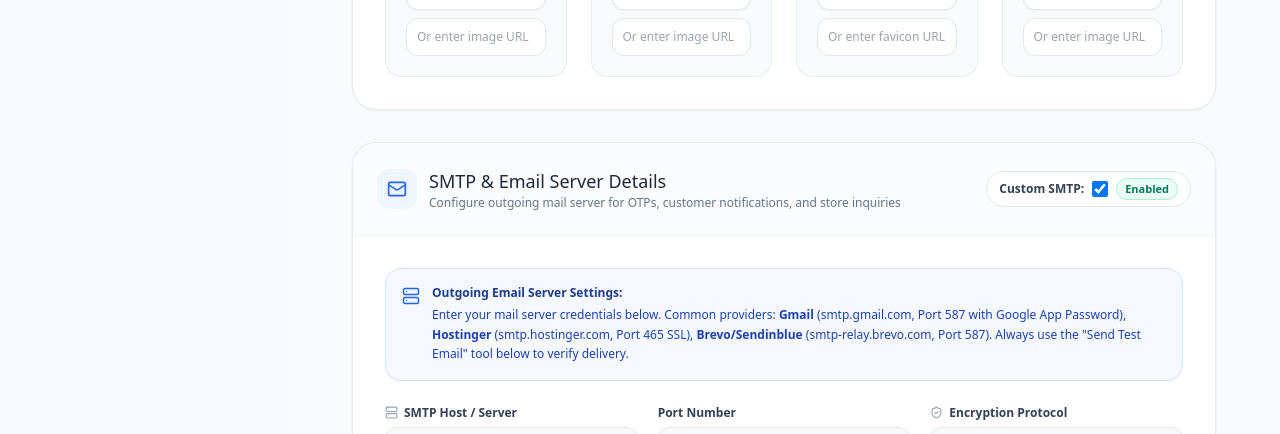
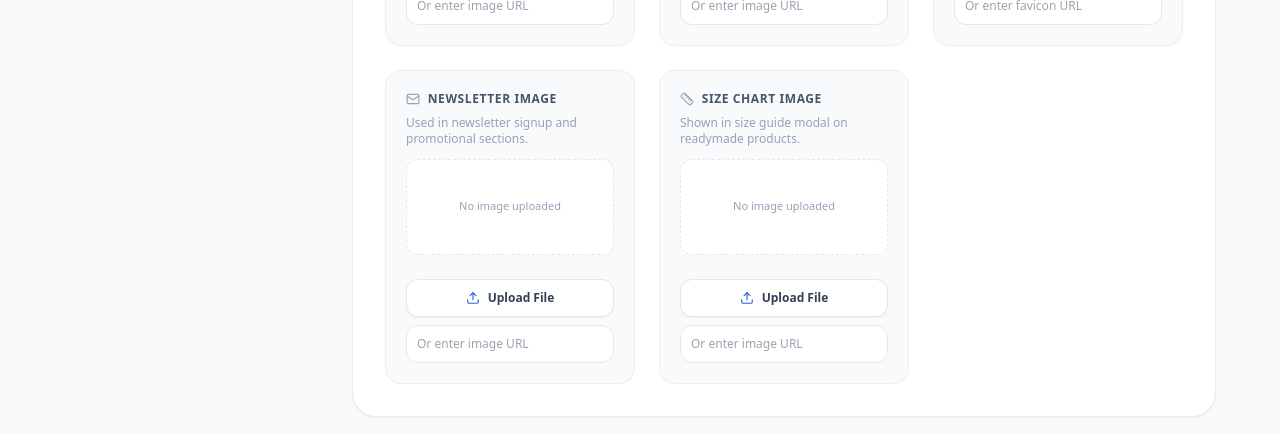
Before and after one commit to sunny-singh-96/Punroyal-Admin, a Next.js app: page /settings in a window 1280 px wide. Shown: the part 844-1278 px from the top of the page. Built offline with nearby package versions, Linux system fonts and the light colour scheme; no server answers; sample sign-in values are in the browser's storage.

Commit message:
Add Size Chart Image uploader with auto-WebP conversion in Global Settings

```diff
--- a/app/settings/page.tsx
+++ b/app/settings/page.tsx
@@ -29,7 +29,8 @@ import {
   Send,
   Server,
   ShieldCheck,
-  Lock
+  Lock,
+  Ruler
 } from "lucide-react";
 import PageHeader from "@/components/admin/head/head";
 import { globalSettingsAPI } from "@/lib/integration/globalSettings";
@@ -129,6 +130,7 @@ export default function SettingsPage() {
   const [footerLogo, setFooterLogo] = useState("");
   const [favicon, setFavicon] = useState("");
   const [newsletterImage, setNewsletterImage] = useState("");
+  const [sizeChartImage, setSizeChartImage] = useState("");
   const [footerDescription, setFooterDescription] = useState("");
   const [footerLinks, setFooterLinks] = useState<FooterLink[]>([
     { name: "About", link: "/about" },
@@ -165,12 +167,14 @@ export default function SettingsPage() {
   const [footerLogoFile, setFooterLogoFile] = useState<File | null>(null);
   const [faviconFile, setFaviconFile] = useState<File | null>(null);
   const [newsletterImageFile, setNewsletterImageFile] = useState<File | null>(null);
+  const [sizeChartImageFile, setSizeChartImageFile] = useState<File | null>(null);
 
   // File previews
   const [headerLogoPreview, setHeaderLogoPreview] = useState("");
   const [footerLogoPreview, setFooterLogoPreview] = useState("");
   const [faviconPreview, setFaviconPreview] = useState("");
   const [newsletterImagePreview, setNewsletterImagePreview] = useState("");
+  const [sizeChartImagePreview, setSizeChartImagePreview] = useState("");
 
   const fetchCoupons = useCallback(async () => {
     try {
@@ -195,6 +199,7 @@ export default function SettingsPage() {
       if (data.footer_logo) setFooterLogo(data.footer_logo);
       if (data.favicon) setFavicon(data.favicon);
       if (data.newsletter_image !== undefined) setNewsletterImage(data.newsletter_image || "");
+        if (data.size_chart_image !== undefined) setSizeChartImage(data.size_chart_image || "");
       if (data.footer_description) setFooterDescription(data.footer_description);
       if (Array.isArray(data.footer_links) && data.footer_links.length > 0) {
         setFooterLinks(data.footer_links);
@@ -363,6 +368,21 @@ export default function SettingsPage() {
     }
   };
 
+  const handleSizeChartImageChange = async (e: React.ChangeEvent<HTMLInputElement>) => {
+    const file = e.target.files?.[0];
+    if (file) {
+      try {
+        const webpFile = await convertToWebP(file);
+        setSizeChartImageFile(webpFile);
+        setSizeChartImagePreview(URL.createObjectURL(webpFile));
+        toast.success(`Size chart image converted to WebP (${(webpFile.size / 1024).toFixed(1)} KB)`);
+      } catch {
+        setSizeChartImageFile(file);
+        setSizeChartImagePreview(URL.createObjectURL(file));
+      }
+    }
+  };
+
   // Footer links management
   const addFooterLink = () => {
     setFooterLinks([...footerLinks, { name: "", link: "/" }]);
@@ -485,12 +505,14 @@ export default function SettingsPage() {
       if (footerLogoFile) formData.append("footer_logo", footerLogoFile);
       if (faviconFile) formData.append("favicon", faviconFile);
       if (newsletterImageFile) formData.append("newsletter_image", newsletterImageFile);
+      if (sizeChartImageFile) formData.append("size_chart_image", sizeChartImageFile);
 
       // Text values
       formData.append("header_logo", headerLogo);
       formData.append("footer_logo", footerLogo);
       formData.append("favicon", favicon);
       formData.append("newsletter_image", newsletterImage);
+      formData.append("size_chart_image", sizeChartImage);
       formData.append("footer_description", footerDescription);
       formData.append("footer_links", JSON.stringify(footerLinks));
       formData.append("email", email);
@@ -510,6 +532,7 @@ export default function SettingsPage() {
         setFooterLogoFile(null);
         setFaviconFile(null);
         setNewsletterImageFile(null);
+        setSizeChartImageFile(null);
         fetchSettings();
       } else {
         toast.error(res?.message || "Failed to update global settings");
@@ -581,11 +604,11 @@ export default function SettingsPage() {
             </div>
             <div>
               <h2 className="text-lg font-bold text-slate-800">Brand Identity & Logos</h2>
-              <p className="text-xs text-slate-500">Header logo, footer logo, favicon, and newsletter image</p>
+              <p className="text-xs text-slate-500">Header logo, footer logo, favicon, newsletter image, and size chart</p>
             </div>
           </div>
 
-          <div className="p-6 sm:p-8 grid grid-cols-1 md:grid-cols-2 xl:grid-cols-4 gap-6">
+          <div className="p-6 sm:p-8 grid grid-cols-1 md:grid-cols-2 xl:grid-cols-3 2xl:grid-cols-5 gap-6">
             {/* Header Logo */}
             <div className="space-y-3 p-5 rounded-2xl bg-slate-50 border border-slate-200/60 flex flex-col justify-between">
               <div>
@@ -779,6 +802,48 @@ export default function SettingsPage() {
                   placeholder="Or enter image URL"
                   value={newsletterImage}
                   onChange={(e) => setNewsletterImage(e.target.value)}
+                  className="w-full p-2.5 text-xs bg-white border border-slate-200 rounded-xl font-medium outline-none focus:ring-2 focus:ring-blue-500"
+                />
+              </div>
+
+            </div>
+
+            {/* Size Chart Image */}
+            <div className="space-y-3 p-5 rounded-2xl bg-slate-50 border border-slate-200/60 flex flex-col justify-between">
+              <div>
+                <label className="text-xs font-black text-slate-600 uppercase tracking-wider block mb-2">
+                  <Ruler size={14} className="inline mr-1 text-slate-400" /> Size Chart Image
+                </label>
+                <p className="text-xs text-slate-400 mb-3">Shown in size guide modal on readymade products.</p>
+
+                <div className="w-full h-24 bg-white border border-dashed border-slate-200 rounded-xl flex items-center justify-center p-2 mb-3 overflow-hidden">
+                  {sizeChartImagePreview || sizeChartImage ? (
+                    <img
+                      src={sizeChartImagePreview || sizeChartImage}
+                      alt="Size Chart Preview"
+                      className="max-h-full max-w-full object-contain"
+                    />
+                  ) : (
+                    <span className="text-[11px] text-slate-400 font-medium">No image uploaded</span>
+                  )}
+                </div>
+              </div>
+
+              <div className="space-y-2">
+                <label className="flex items-center justify-center gap-2 w-full py-2.5 px-4 bg-white border border-slate-200 hover:border-blue-500 rounded-xl text-xs font-bold text-slate-700 cursor-pointer transition-colors shadow-sm">
+                  <Upload size={14} className="text-blue-600" /> Upload File
+                  <input
+                    type="file"
+                    accept="image/png,image/jpeg,image/webp,image/svg+xml"
+                    onChange={handleSizeChartImageChange}
+                    className="hidden"
+                  />
+                </label>
+                <input
+                  type="text"
+                  placeholder="Or enter image URL"
+                  value={sizeChartImage}
+                  onChange={(e) => setSizeChartImage(e.target.value)}
                   className="w-full p-2.5 text-xs bg-white border border-slate-200 rounded-xl font-medium outline-none focus:ring-2 focus:ring-blue-500"
                 />
               </div>
```
